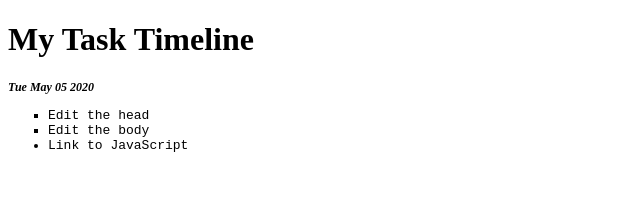
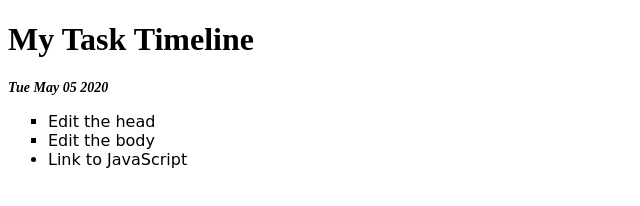
Before and after one commit to ryand231/Python_website, a plain HTML site: page index.html in a window 1280 px wide. Shown: the whole page, without its empty margins (0-640 px from the left). Drawn offline with Linux system fonts and the light colour scheme.

Commit message:
Changed Font Family

```diff
--- a/main.css
+++ b/main.css
@@ -3,7 +3,7 @@ body {
   }
 
   ul {
-    font-family: monospace;
+    font-family: cursive;
   }
   ...
 li {
@@ -15,7 +15,7 @@ li {
 }
 
 #date {
-  font-size: 12px;
+  font-size: 14px;
   font-style: italic;
   font-weight: bold;
 }
```
